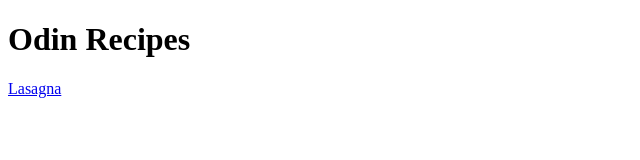
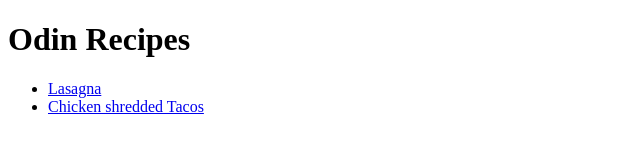
Before and after one commit to Sty6x/odin-recipes, a plain HTML site: page index.html in a window 1280 px wide. Shown: the whole page, without its empty margins (0-640 px from the left). Drawn offline with Linux system fonts and the light colour scheme.

Commit message:
Fixed bug where you couldn't see the link for Shredded Chicken tacos

```diff
--- a/index.html
+++ b/index.html
@@ -6,7 +6,11 @@
     </head>
     <body>
         <h1>Odin Recipes</h1>
-        <a href="./recipes/lasagna.html"> Lasagna</a>
+        <ul>
+            <li><a href="./recipes/lasagna.html"> Lasagna</a></li>
+            <li><a href="./recipes/chicken-shredded-tacos.html">Chicken shredded Tacos</a></li>
+        </ul>
+
     </body>
 
 
```
